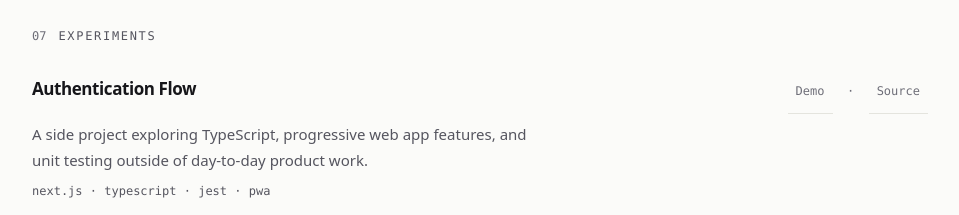
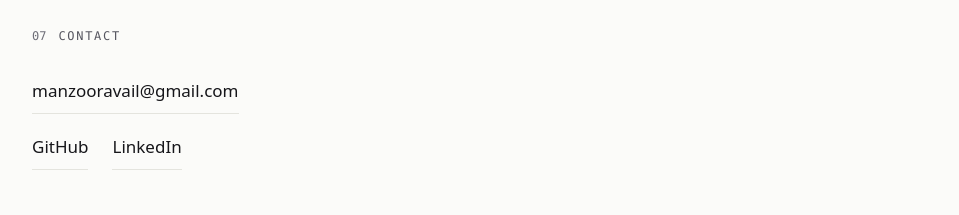
Before and after one commit to mansoorameen/profile, an Astro site: page / in a window 1280 px wide. Shown: the part 3857-4072 px from the top of the page, without its empty margins (160-1119 px from the left). Built offline with nearby package versions, Linux system fonts and the light colour scheme; Astro itself is replaced by a stand-in of ours.

Commit message:
refactor: drop the experiments section
Production work carries the page; the side project added a weaker entry
next to it.

```diff
--- a/src/components/Experiments.astro
+++ /dev/null
@@ -1,29 +0,0 @@
----
----
-<div class="entry">
-  <div class="row">
-    <h3>Authentication Flow</h3>
-    <span class="mono">
-      <a href="https://auth-flow-three.vercel.app/" rel="noopener">Demo</a>
-      &nbsp;·&nbsp;
-      <a href="https://github.com/mansoorameen/auth-flow" rel="noopener">Source</a>
-    </span>
-  </div>
-  <p>A side project exploring TypeScript, progressive web app features, and unit testing outside of day-to-day product work.</p>
-  <p class="tech">next.js  ·  typescript  ·  jest  ·  pwa</p>
-</div>
-
-<style>
-  h3 { font-size: var(--text-md); }
-
-  .row { display: flex; flex-direction: column; gap: var(--space-2); }
-
-  .row a { display: inline-flex; align-items: center; min-height: 44px; padding-inline: var(--space-2); text-decoration: none; border-bottom: 1px solid var(--hairline); padding-bottom: 1px; }
-  .row a:hover { border-color: var(--text); }
-
-  p { color: var(--muted); margin-top: var(--space-2); }
-
-  @media (min-width: 48rem) {
-    .row { flex-direction: row; justify-content: space-between; align-items: baseline; gap: var(--space-5); }
-  }
-</style>
--- a/src/pages/index.astro
+++ b/src/pages/index.astro
@@ -9,7 +9,6 @@ import About from '../components/About.astro';
 import Experience from '../components/Experience.astro';
 import Stack from '../components/Stack.astro';
 import Writing from '../components/Writing.astro';
-import Experiments from '../components/Experiments.astro';
 import Contact from '../components/Contact.astro';
 ---
 <Base
@@ -24,6 +23,5 @@ import Contact from '../components/Contact.astro';
   <Section num="04" title="Experience" id="experience"><Experience /></Section>
   <Section num="05" title="Technical stack" id="stack"><Stack /></Section>
   <Section num="06" title="Writing" id="writing"><Writing /></Section>
-  <Section num="07" title="Experiments" id="experiments"><Experiments /></Section>
-  <Section num="08" title="Contact" id="contact"><Contact /></Section>
+  <Section num="07" title="Contact" id="contact"><Contact /></Section>
 </Base>
```
